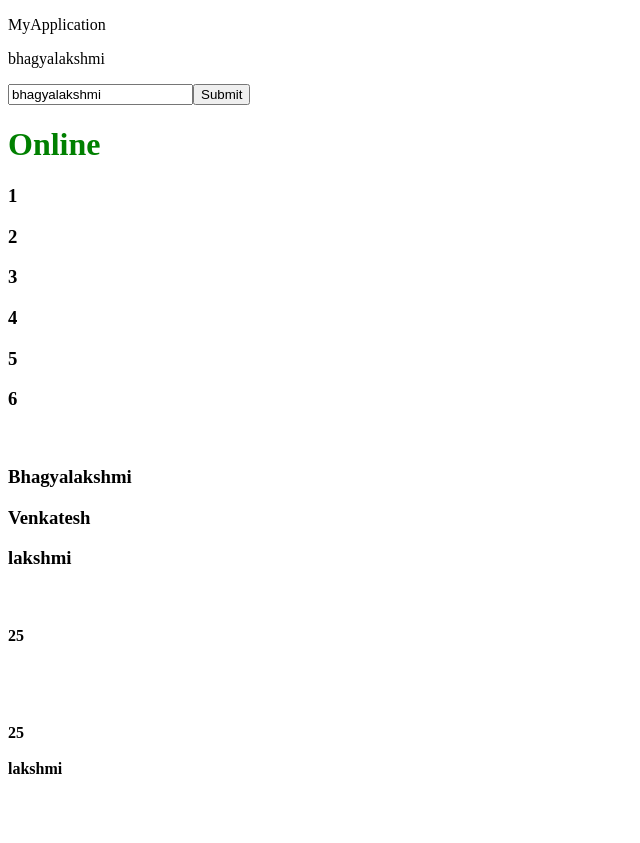
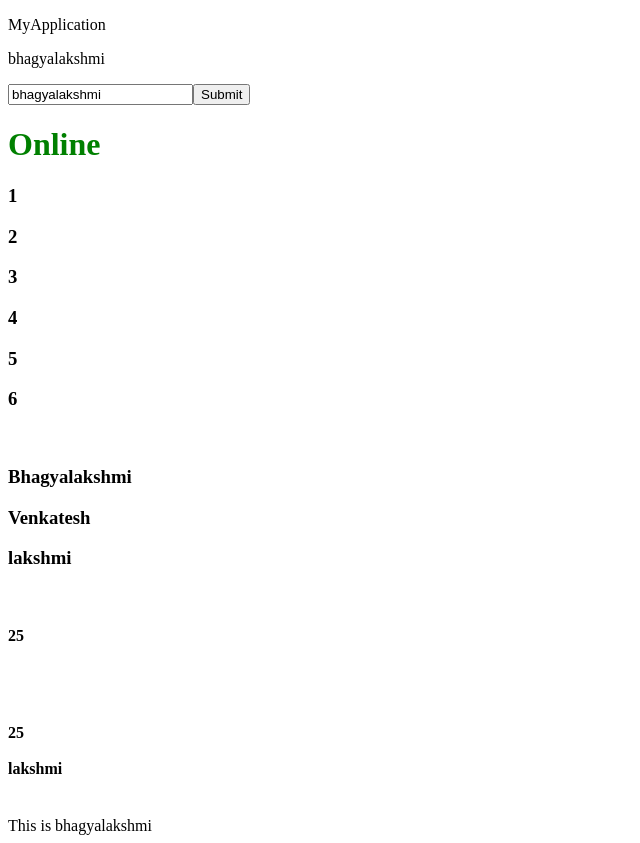
Before and after one commit to Bhagyalakshmiinala/AngularProject, an Angular app in the folder MyApplication/: page / in a window 1280 px wide. Shown: the whole page, without its empty margins (0-640 px from the left). Before the commit the page ends 800 px from the top, so only its background shows below. Built offline with nearby package versions, Linux system fonts and the light colour scheme.

Commit message:
ngSwitch Implementation

```diff
--- a/MyApplication/src/app/app.component.html
+++ b/MyApplication/src/app/app.component.html
@@ -23,3 +23,11 @@
   {{value.name}}
 </div>
 </h4>
+
+<br>
+
+<div [ngSwitch]= "checkName">
+  <div *ngSwitchCase="'bhagyalakshmi'"> This is bhagyalakshmi</div>
+  <div *ngSwitchCase="'venkat'"> This is venkat</div>
+
+</div>
--- a/MyApplication/src/app/app.component.ts
+++ b/MyApplication/src/app/app.component.ts
@@ -35,4 +35,6 @@ arrvalue = [
   }
 
 ]
+
+checkName = 'bhagyalakshmi'
 }
```
